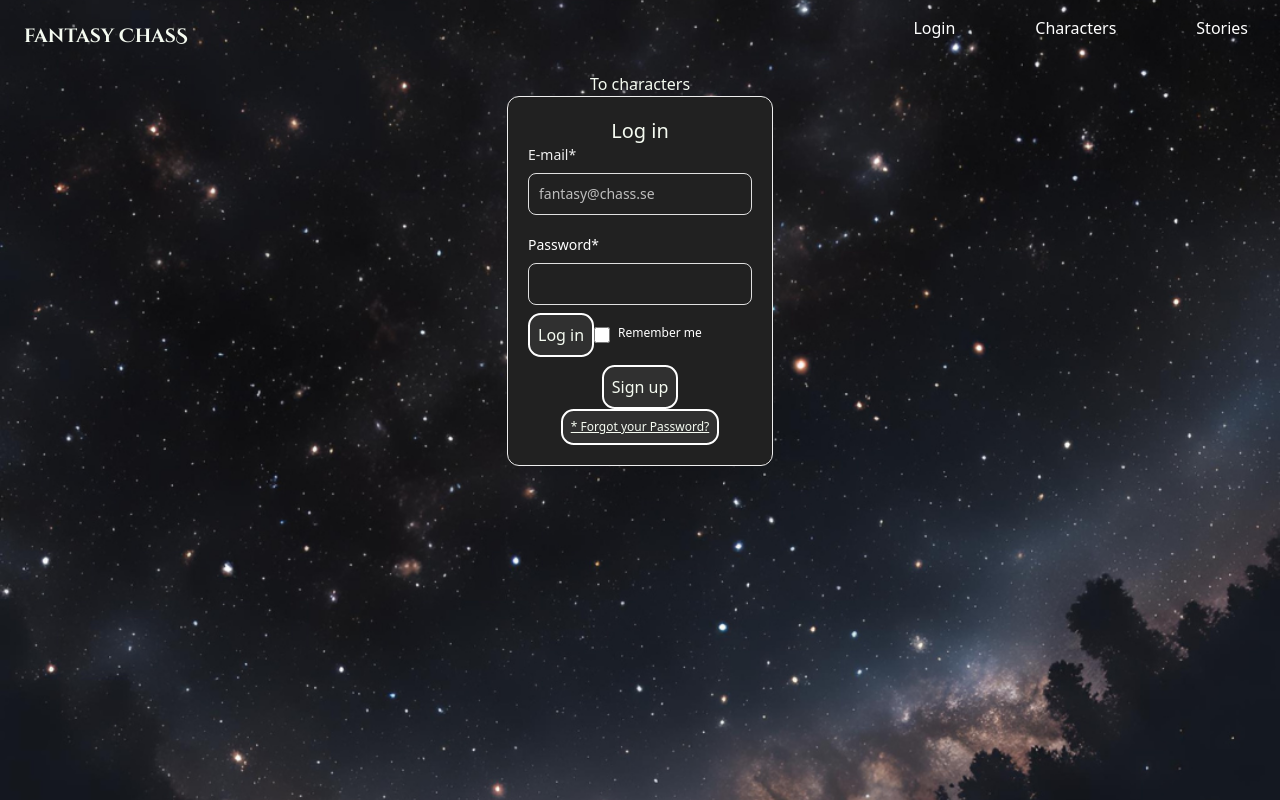
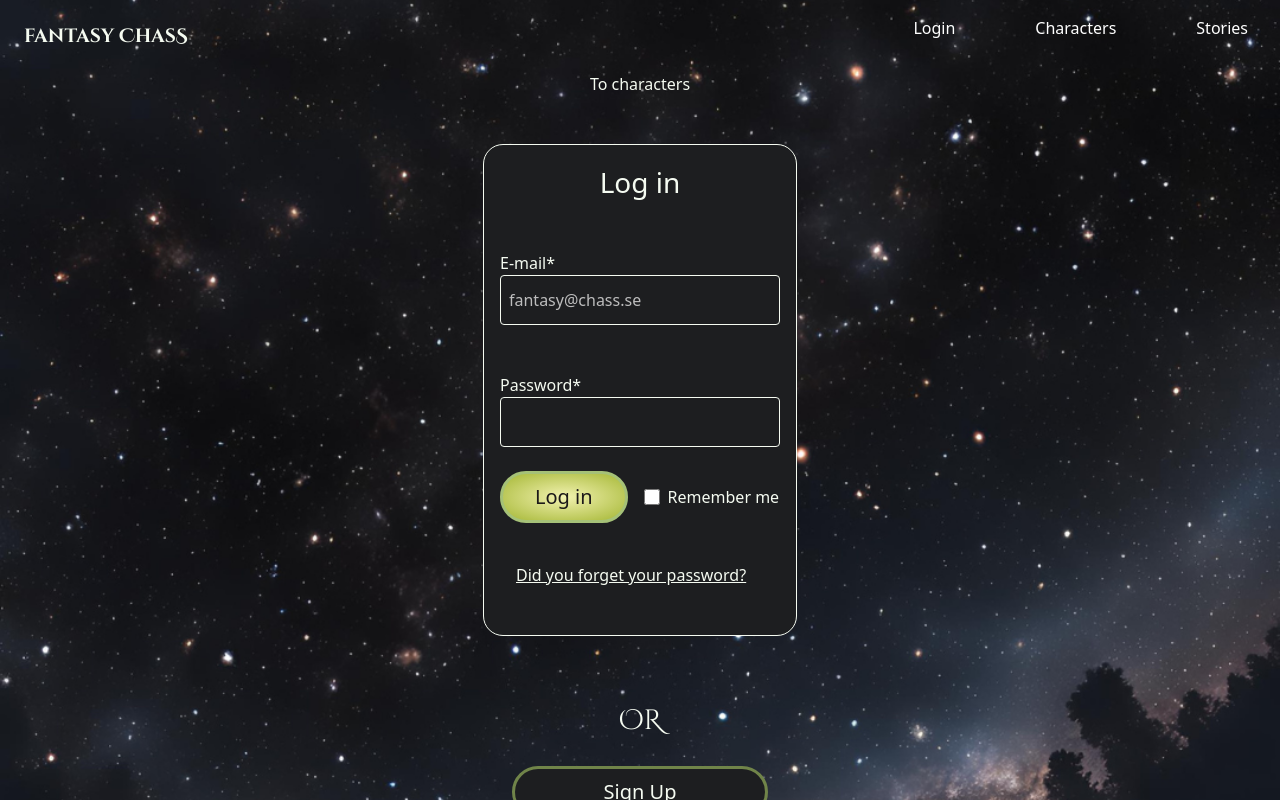
Before and after one commit to f-eighty7/ChasChallenger, a React (Vite) app: page /login in a window 1280 px wide. Shown: the top 800 px of the page. Built offline with nearby package versions, Linux system fonts and the light colour scheme.

Commit message:
css styling on login

```diff
--- a/src/components/LoginForm.jsx
+++ b/src/components/LoginForm.jsx
@@ -1,134 +1,120 @@
 import React, { useState } from "react";
 import axios from "axios";
-import "./LoginForm.css";
+import style from "../components/LoginForm.module.css";
 import { Link, useNavigate } from "react-router-dom";
-/* import { Link } from "react-router-dom"; */
 import ButtonOne from "./ButtonOne";
 
-axios.defaults.withCredentials = true
+axios.defaults.withCredentials = true;
 
-function LoginForm()
- {
+function LoginForm() {
   const navigate = useNavigate();
-    const [email, setEmail] = useState('');
-    const [password, setPassword] = useState('');
-    const [errorMessage, setErrorMessage] = useState('');
-
+  const [email, setEmail] = useState("");
+  const [password, setPassword] = useState("");
+  const [errorMessage, setErrorMessage] = useState("");
 
   const handleLogin = async (event) => {
     event.preventDefault();
-        setErrorMessage('');
+    setErrorMessage("");
 
     try {
-
-            const response = await axios.post('https://chasfantasy.azurewebsites.net/login?useCookies=true', {
-                email,
-                password
-
-        })
+      const response = await axios.post(
+        "https://chasfantasy.azurewebsites.net/login?useCookies=true",
+        { email, password });
 
       /* const hejsan = await axios.get('http://localhost:5001/user/character')
             console.log("detta är hejsan", hejsan)
             console.log(response); */
 
+      if (response.status === 200) {
+        console.log("Login succeeded!");
+      }
+      alert("WOW!!! Du lyckades logga in. Det här kommer att bli en bra dag!");
+      navigate("/characters");
 
-
-
-           if (response.status === 200) {
-                console.log("Login succeeded!");}
-                alert('WOW!!! Du lyckades logga in. Det här kommer att bli en bra dag!')
-                navigate('/characters');
-
-
-                if (response.headers['set-cookie']) {
+      if (response.headers["set-cookie"]) {
         /* console.log("Cookies from Set-Cookie header:", response.headers['set-cookie']); */
-
-
-
       } else {
         console.log("Login failed:", response.data.message);
         setErrorMessage(response.data.message);
       }
     } catch (error) {
-            console.error("Login error:", error.response ? error.response.data : 'Server error');
-            setErrorMessage(error.response ? error.response.data : 'Server error');
+      console.error(
+        "Login error:",
+        error.response ? error.response.data : "Server error"
+      );
+      setErrorMessage(error.response ? error.response.data : "Server error");
     }
-
-
   };
 
   return (
-			<div className="bg-gray-900 p-5 rounded-xl border">
-				<form
-					className="max-w-sm mx-auto "
-					onSubmit={handleLogin}>
-					<h1 className="text-center text-xl">Log in</h1>
-					<div className="mb-5">
-						<label
-							htmlFor="email"
-							className="block mb-2 text-sm font-medium text-gray-200 dark:text-white">
+    <div className={style.container}>
+      <form className={style.form} onSubmit={handleLogin}>
+        <h2 className={style.title}>Log in</h2>
+        <div className={style["inputs"]}>
+          <label className={style["label-name"]} htmlFor="email">
             E-mail*
           </label>
           <input
             id="email"
-							className="input-form"
+            className={style["input-form"]}
             type="email"
             placeholder="fantasy@chass.se"
             value={email}
             onChange={(e) => setEmail(e.target.value)}
           />
         </div>
-					<div className="mb-5">
-						<label
-							htmlFor="password"
-							className="block mb-2 text-sm font-medium text-white dark:text-white">
+        <div className={style["inputs"]}>
+          <label className={style["label-name"]} htmlFor="password">
             Password*
           </label>
           <input
             id="password"
-							className="input-form"
+            className={style["input-form"]}
+            placeholder=""
             type="password"
             value={password}
             onChange={(e) => setPassword(e.target.value)}
           />
         </div>
-					<div className="flex items-start mb-5">
-						<div className="flex items-center h-5">
-							<ButtonOne
-								buttonText={"Log in"}
+        <div className={style["login-checkbox-wrapper"]}>
+          <button
+            title="Log in"
+            className={style["login-button"]}
             buttonType="submit"
-							/>
+          >
+            Log in
+          </button>
           {errorMessage && <p className="error">{errorMessage}</p>}
           <input
-								className="input-checkbox"
+            className={style["input-checkbox"]}
             id="remember"
             type="checkbox"
             value=""
           />
-						</div>
-						<label
-							for="remember"
-							className="ms-2 text-xs font-medium text-white dark:text-gray-300 ">
+          <label className={style["remember-text"]} htmlFor="remember">
             Remember me
           </label>
         </div>
-				<div
-				className="text-center">
-					<Link
-						to="/signup">
-						<ButtonOne
-							paddingClass={"px-10"}
-							marginClass={"mt-3"}
-							buttonText="Sign up"
-						/>
+        <div className={style["forgot-password"]}>
+          <Link title="Forgot password" to={"/error"}>
+            Did you forget your password?
           </Link>
-					<Link
-						to={"/error"}>
-						<button className="underline text-xs">* Forgot your Password?</button>
-					</Link>
-
         </div>
       </form>
+      <div className={style.or}>OR</div>
+      <div className={style["signup-back-wrapper"]}>
+        <Link to="/signup">
+          <button title="Sign up" className={style["signup-button"]}>
+            Sign Up
+          </button>
+        </Link>
+      </div>
+
+      <div className={style.goback}>
+        <Link title="Go Back" to="/">
+          Go Back
+        </Link>
+      </div>
     </div>
   );
 }
--- /dev/null
+++ b/src/components/LoginForm.module.css
@@ -0,0 +1,88 @@
+.container {
+  display: flex;
+  flex-direction: column;
+  justify-content: center;
+}
+.form {
+  border: 1px solid var(--text-color);
+  border-radius: 20px;
+  margin: 3rem 1rem 3rem 1rem;
+  background-color: rgba(29, 30, 32, 1);
+  padding: 1rem;
+}
+.title {
+  text-align: center;
+  font-size: 1.75rem;
+  margin-bottom: 1rem;
+}
+.label-name {
+  text-align: left;
+}
+.inputs {
+  display: flex;
+  flex-direction: column;
+  justify-content: center;
+  margin-top: 3rem;
+}
+.input-form {
+  border: 1px solid var(--text-color);
+  border-radius: 4px;
+  width: 280px;
+  height: 50px;
+  background-color: rgba(29, 30, 32, 1);
+  padding: 0.5rem;
+}
+.login-checkbox-wrapper {
+  display: flex;
+  flex-direction: row;
+  align-items: center;
+}
+.login-button {
+  padding: 0.5rem 2rem;
+  border: 3px solid var(--border-color);
+  border-radius: 2rem;
+  background: radial-gradient(
+    var(--button-yellow-color),
+    var(--button-green-color)
+  );
+  font-size: 1.25rem;
+  color: var(--black-color);
+  margin-top: 1rem;
+  margin-right: 1rem;
+  margin: 1.5rem 1rem 1.5rem 0rem;
+}
+.input-checkbox {
+  width: 1rem;
+  height: 1rem;
+}
+.remember-text {
+  padding-left: 0.5rem;
+}
+.forgot-password {
+  padding: 1rem;
+  text-decoration: underline;
+  margin-bottom: 1rem;
+}
+.or {
+  text-align: center;
+  font-family: "Cinzel Decorative", "serif";
+  font-size: 1.75rem;
+  padding: 1rem;
+}
+.signup-back-wrapper {
+  display: flex;
+  justify-content: center;
+  align-items: center;
+}
+.signup-button {
+  background: rgba(29, 30, 32, 1);
+  border: 3px solid rgba(112, 132, 73, 1);
+  border-radius: 40px;
+  font-size: 1.25rem;
+  margin: 0.5rem;
+  width: 256px;
+}
+.goback {
+  padding: 1rem;
+  margin: 3rem 1rem;
+}
```
Also changed, not shown: src/components/LoginForm.css (deleted, +0 -80 lines). Lines whose indentation alone changed are shown as unchanged.
